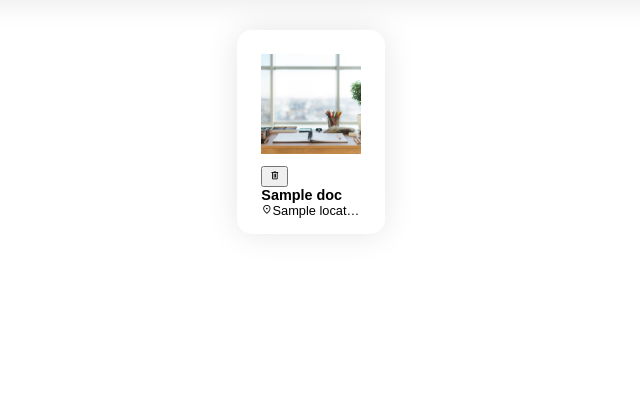
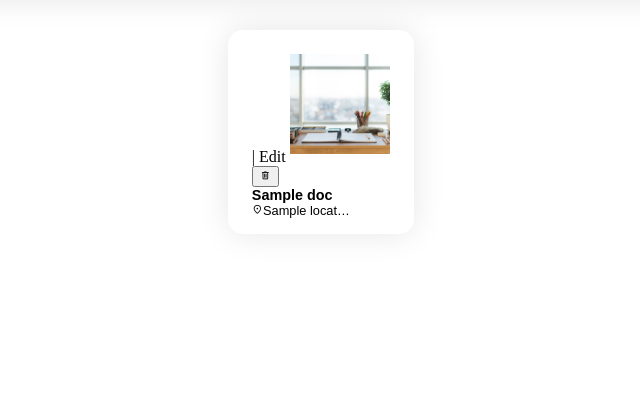
Before and after one commit to software-students-fall2022/web-app-exercise-team-2-1, a Flask app: template templates/moderator_home.html in a window 1280 px wide. Shown: the part 98-515 px from the top of the page, without its empty margins (28-668 px from the left). Run offline with Flask 2, Linux system fonts and the light colour scheme; the template is opened without the code that fills it: most values are stand-ins (such as "Sample title", 1, 10 or a date in 2020); parts of the project's set-up code (start-up, migrations or seed data) failed here and were passed over.

Commit message:
changed edit_spot to be a moderator privilege

```diff
--- a/templates/home.html
+++ b/templates/home.html
@@ -7,7 +7,7 @@
     <div class="spot-grid-container">
         {% for doc in docs %}
             <div class="spot-card">
-                <a href="{{ url_for('detail', SpotId = doc['_id'])}}"> | <a href="{{ url_for('edit_s',mongoid=doc._id)}}">Edit</a>
+                <a href="{{ url_for('detail', SpotId = doc['_id'])}}">
                     <!-- This is also a placeholder until backend implementation -->
                     <img class="spot-card-image" src="/static/images/study-spot-800.jpeg"/>
                     <div class="study-card-name">{{doc.name}}</div>
--- a/templates/moderator_home.html
+++ b/templates/moderator_home.html
@@ -8,7 +8,7 @@
     <div class="spot-grid-container">
         {% for doc in docs %}
             <div class="spot-card">
-                <a href="{{ url_for('moderator_detail', SpotId = doc['_id'])}}">
+                <a href="{{ url_for('moderator_detail', SpotId = doc['_id'])}}"> | <a href="{{ url_for('edit_s',mongoid=doc._id)}}">Edit</a>
                     <!-- This is also a placeholder until backend implementation -->
                     <img class="spot-card-image" src="/static/images/study-spot-800.jpeg"/>
                     <form action="{{ url_for('delete_spot')}}" method="post">
```
